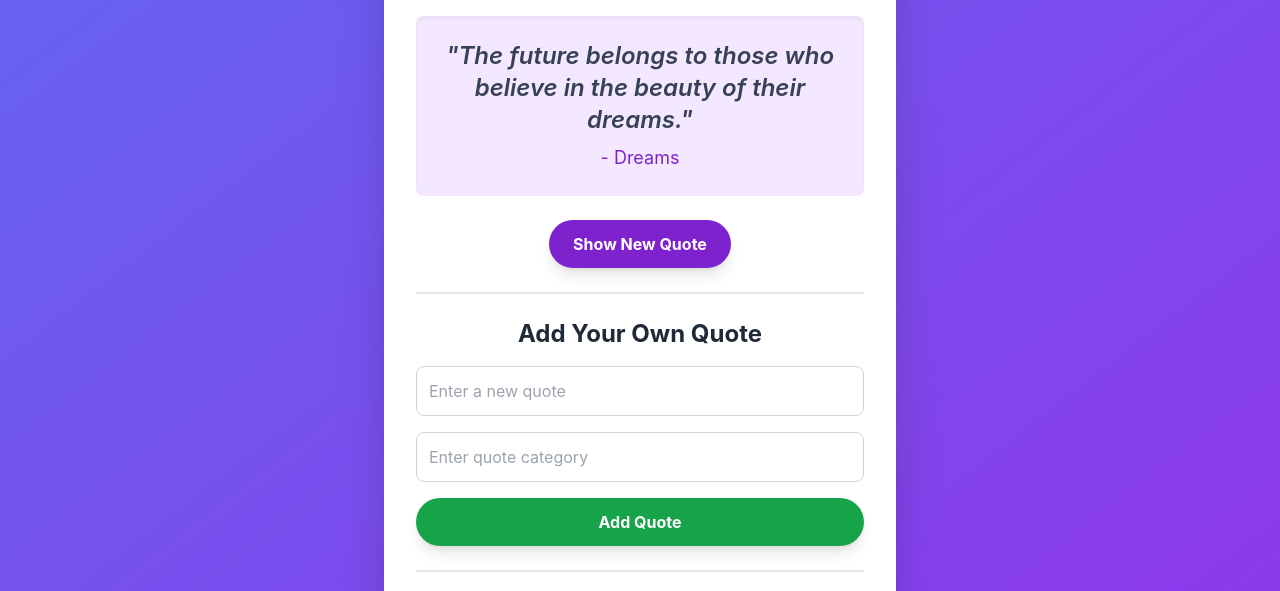
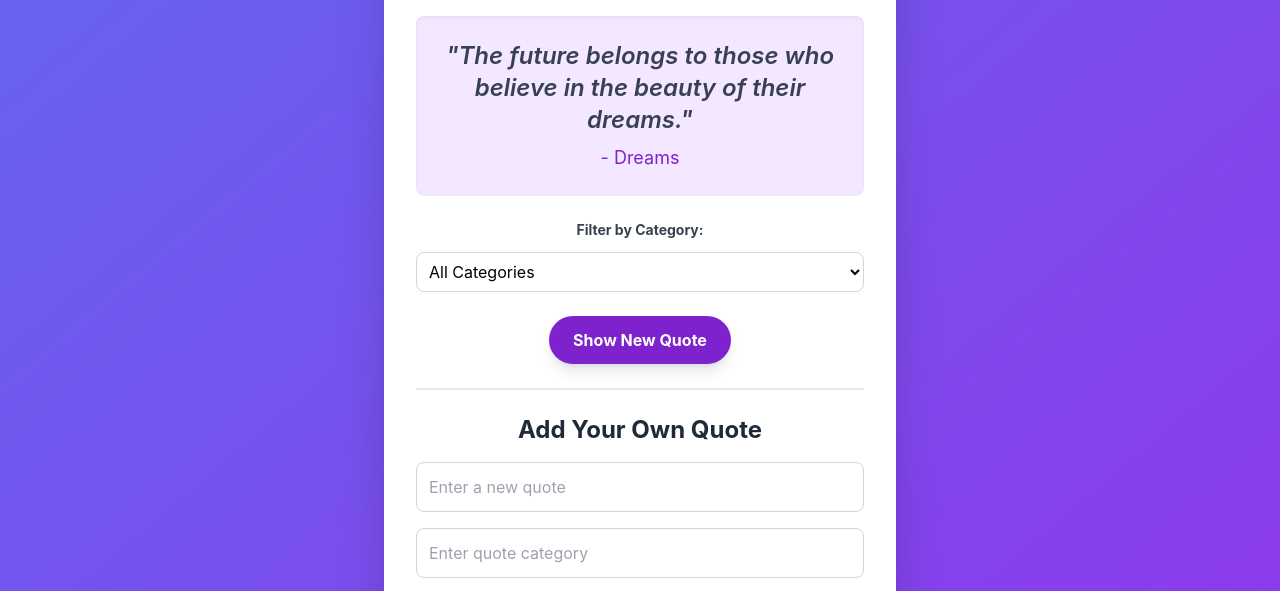
Before and after one commit to ray-shani/alx_fe_javascript, a plain HTML site: page dom-manipulation/index.html in a window 1280 px wide. Shown: the part 152-743 px from the top of the page. Drawn offline with nearby package versions, Linux system fonts and the light colour scheme.

Commit message:
Selecting by filter section

```diff
--- a/dom-manipulation/index.html
+++ b/dom-manipulation/index.html
@@ -21,6 +21,16 @@
         <div id="quoteDisplay" class="bg-purple-100 p-6 rounded-lg shadow-inner w-full min-h-[120px] flex flex-col justify-center items-center text-center transition-all duration-300 ease-in-out">
             <p id="quoteText" class="text-2xl font-semibold text-gray-700 italic">"The only way to do great work is to love what you do."</p>
             <p id="quoteCategory" class="text-lg text-purple-700 mt-2">- Steve Jobs (Inspiration)</p>
+        </div>
+
+        <!-- Category Filter Section -->
+        <div class="w-full space-y-2 text-center">
+            <label for="categoryFilter" class="block text-gray-700 text-sm font-bold mb-1">Filter by Category:</label>
+            <select id="categoryFilter" onchange="filterQuotes()"
+                    class="w-full p-2 border border-gray-300 rounded-lg bg-white focus:ring-2 focus:ring-purple-500 focus:border-transparent transition-all duration-200">
+                <option value="all">All Categories</option>
+                <!-- Categories will be dynamically populated by JavaScript -->
+            </select>
         </div>
 
         <!-- Button to Show New Quote -->
```
